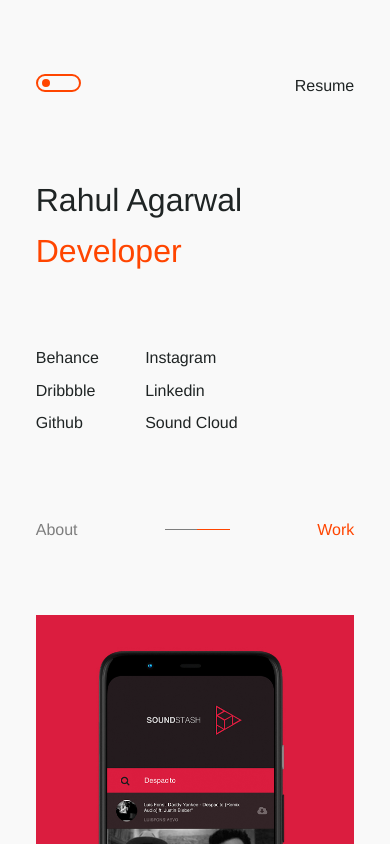
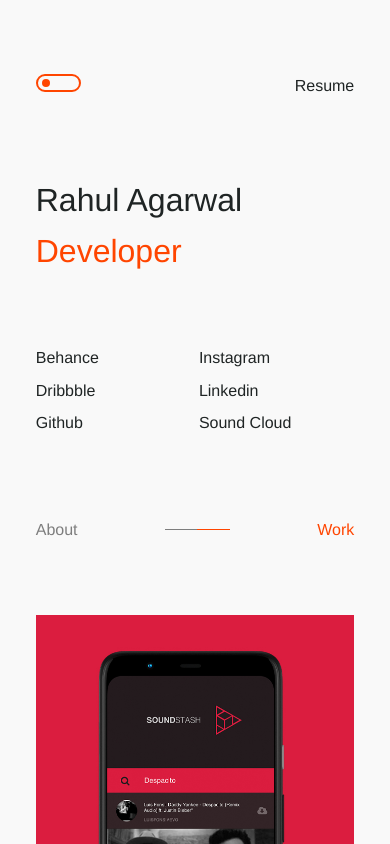
Before and after one commit to eccentricdz/eccentricdz.github.io, a React (Create React App) app: page / in a window 390 px wide. Shown: the top 844 px of the page. Built offline with nearby package versions, Linux system fonts and the light colour scheme.

Commit message:
Minor adjustment

```diff
--- a/src/_App_Mobile.scss
+++ b/src/_App_Mobile.scss
@@ -35,7 +35,7 @@
           .left-grid-2-2 {
             margin: $mobile-vertical-spacing 0;
             .account-links-1 {
-              width: vGrid(1);
+              width: hGrid(4.9);
               margin-right: 1vw;
             }
           }
```
